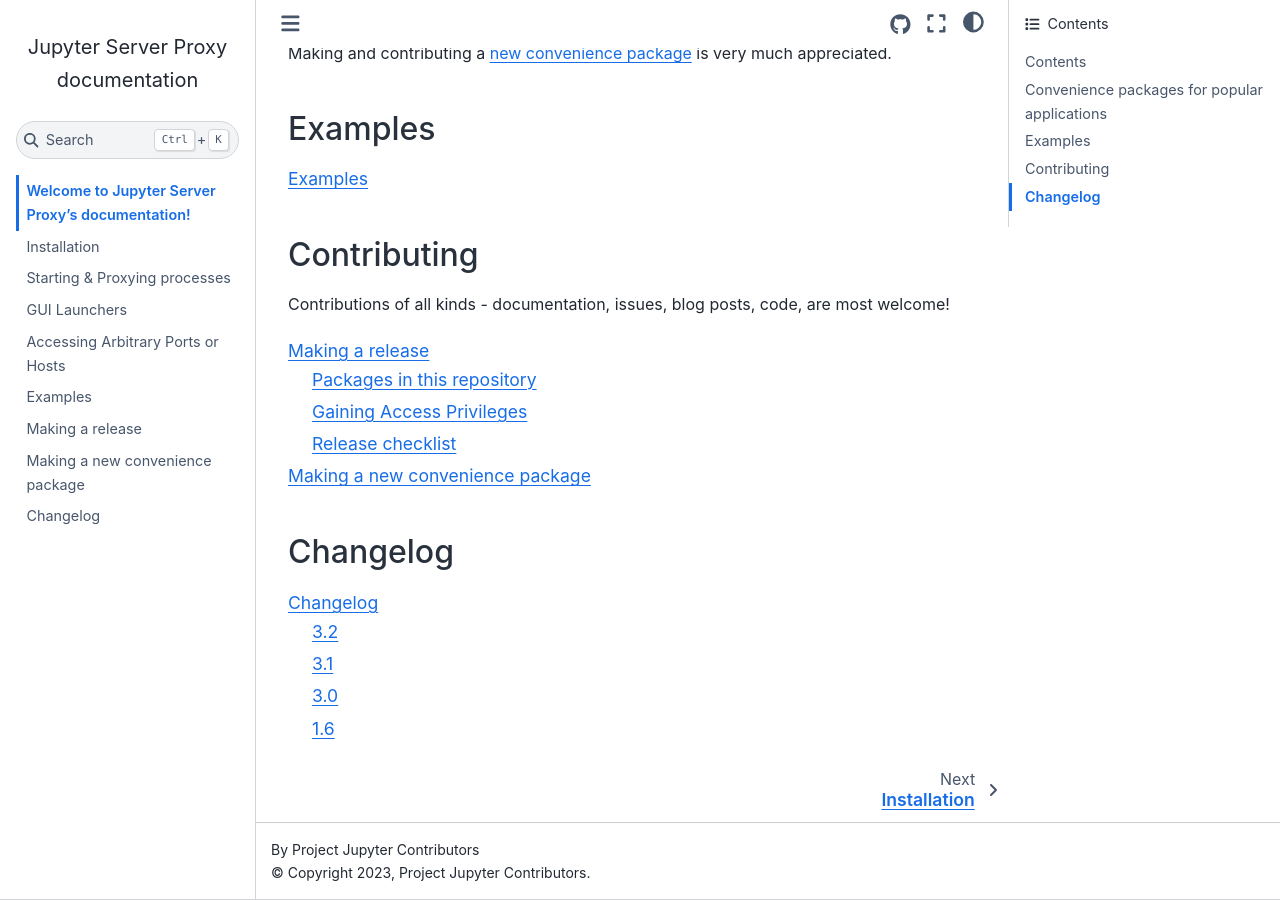
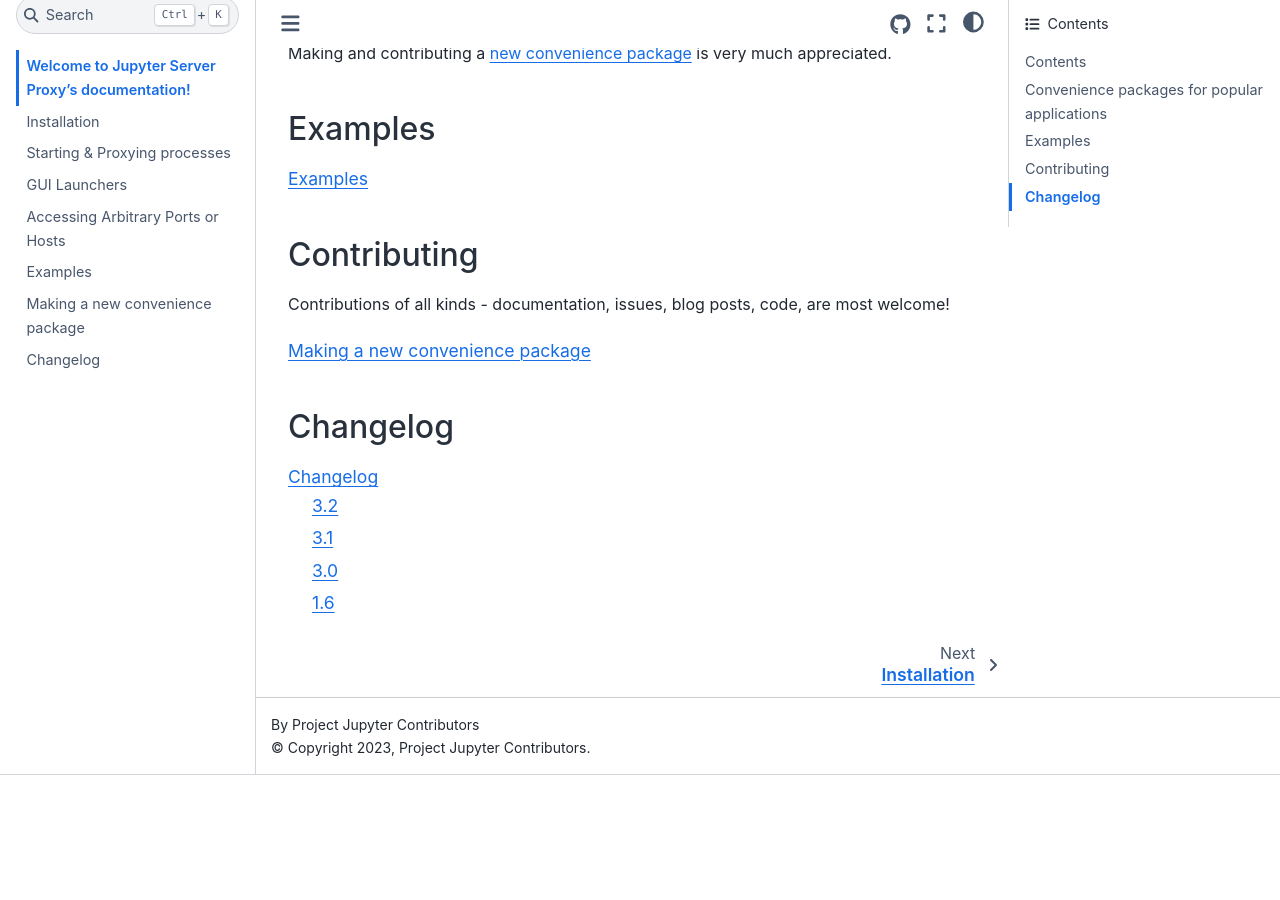
Before and after one commit to jupyterhub/jupyter-server-proxy, a Sphinx documentation site: the page built from docs/source/index.rst, in a window 1280 px wide and 900 px high, scrolled down 1297 px. Built offline with Sphinx 7.4.7 and the Sphinx Book theme 1.1.4, drawn with Linux system fonts in a browser that asks for light colours; after the commit the page ends 2072 px from its top, so only the background shows below that; some of the changed lines change nothing that is shown.

Commit message:
docs: remove outdated release docs in favor of RELEASE.md

```diff
--- a/docs/source/contributing/release.rst
+++ /dev/null
@@ -1,56 +0,0 @@
-.. _contributing/release:
-
-================
-Making a release
-================
-
-We should release early & often, following `semver <https://semver.org/>`_ wherever possible.
-
-Packages in this repository
-===========================
-
-This repo has more than one package.
-
-#. The primary ``jupyter-server-proxy`` python package. This contains the actual
-   proxying code, and the classic notebook extension. This is published on `PyPI
-   <https://pypi.org/project/jupyter-server-proxy>`_.
-
-#. The JupyterLab plugin, ``jupyterlab-server-proxy``. This provides the
-   launcher icons in JupyterLab. This is packaged into the Python package but
-   also published to `NPM
-   <https://www.npmjs.com/package/@jupyterlab/server-proxy>`_ for JupyterLab 2
-   compatibility.
-
-#. Various python packages in ``contrib/``. These are convenience packages that
-   help set up a particular application for use - such as Theia.
-
-As of version 3.0.0, we keep the version numbers of the main Python package and
-the JupyterLab plugin in sync, but have no procedure for the Theia package yet.
-NPM package versioning is stricter than Python package versioning.
-For example if you want to release a release candidate the version should be in the form `3.0.0-rc.1`, python will automatically treat this as `3.0.0rc1`.
-
-Gaining Access Privileges
-=========================
-
-To make a release, you only need privileges to create a tag as there is
-automation to publish in GitHub workflows when a tag is pushed.
-
-Release checklist
-=================
-
-#. Update the package version number in
-   ``jupyterlab-server-proxy/package.json``, it will be read by ``setup.py``.
-
-#. Commit these changes and make a pull request with it.
-
-#. Once pull request is merged, make a tag of form ``v<version-number>``:
-
-   .. code::
-
-      git tag -a v<version-number>
-
-   And push it to the official repository
-
-   .. code::
-
-      git push git@github.com:jupyterhub/jupyter-server-proxy --tags
--- a/docs/source/index.rst
+++ b/docs/source/index.rst
@@ -70,7 +70,6 @@
 .. toctree::
    :maxdepth: 2
 
-   contributing/release
    convenience/new
 
 Changelog
```
